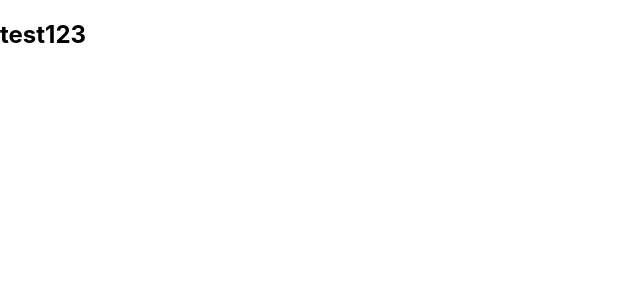
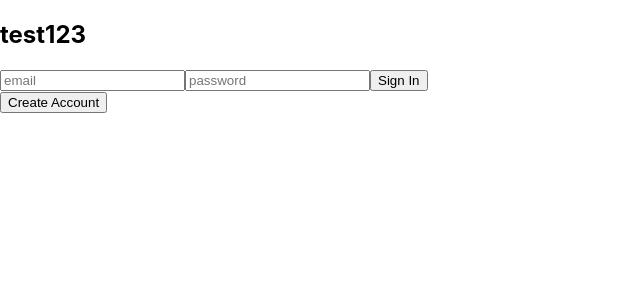
Before and after one commit to Nicolas7Chaves/moody, a React (Create React App) app in the folder frontend/: page / in a window 1280 px wide. Shown: the top 300 px of the page, without its empty margins (0-640 px from the left). Built offline with nearby package versions, Linux system fonts and the light colour scheme.

Commit message:
add template for log in view

```diff
--- a/frontend/src/components/LogIn.js
+++ b/frontend/src/components/LogIn.js
@@ -5,6 +5,14 @@ function LogIn() {
         <section>
             <h1>test123
             </h1>
+            <form>
+                <input type="email" placeholder="email" />
+                <input type="password" placeholder="password"/>
+                <button>
+                    Sign In
+                </button>
+            </form>
+            <button>Create Account</button>
         </section>
     )
 }
```
